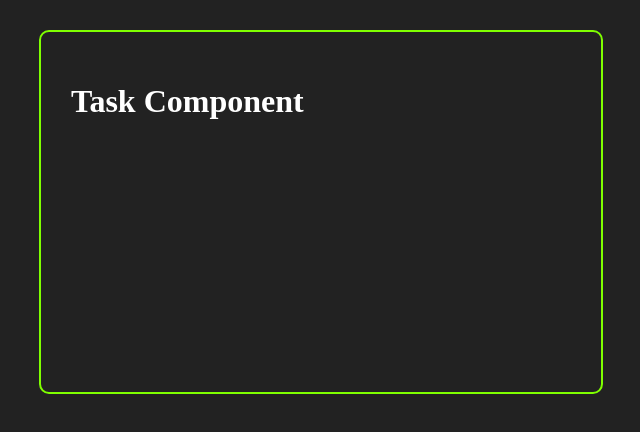
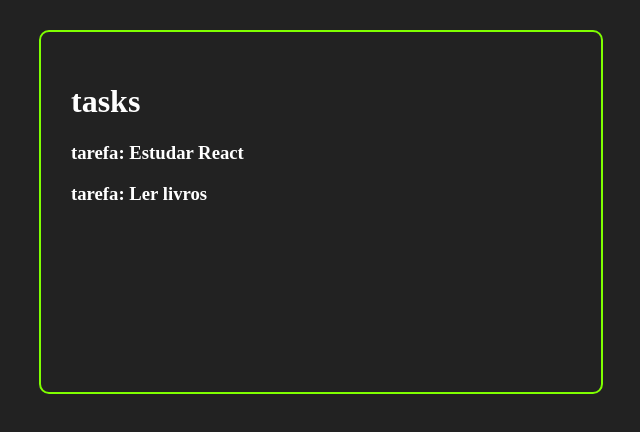
Before and after one commit to ricardodm89/my-app, a React (Create React App) app: page / in a window 1280 px wide. Shown: the top 432 px of the page, without its empty margins (319-959 px from the left). Built offline with nearby package versions, Linux system fonts and the light colour scheme.

Commit message:
Create task component

```diff
--- /dev/null
+++ b/src/components/task.js
@@ -0,0 +1,9 @@
+import React from 'react';
+
+const Task = ({ task }) => {
+  return (
+    <h3>tarefa: {task.title}</h3>
+  );
+}
+
+export default Task;
--- a/src/components/taskComponent.js
+++ b/src/components/taskComponent.js
@@ -1,8 +1,16 @@
 import React from 'react';
+import Task from './task';
 
-const TaskComponent = (props) => {
-  console.log('Tasks: ', props);
-  return <h1>Task Component</h1>
+
+const TaskComponent = ({ TaskComponent }) => {
+  console.log(TaskComponent);
+
+  return (
+    <div>
+      <h1>tasks</h1>
+      {TaskComponent.map(tarefa => <Task task={tarefa} />)}
+    </div>
+  )
 };
 
 export default TaskComponent;
--- a/src/pages/tasks/tasks.js
+++ b/src/pages/tasks/tasks.js
@@ -5,7 +5,6 @@ import TaskComponent from '../../components/taskComponent';
 const Tasks = () => {
   // const [message, setMessage] = useState('helloooo')
   const [tasks, setTasks] = useState([
-
     {
       id: '1',
       title: 'Estudar React',
@@ -15,7 +14,7 @@ const Tasks = () => {
       id: '2',
       title: 'Ler livros',
       completed: true,
-    }
+    },
   ]);
 
   return (
@@ -23,8 +22,6 @@ const Tasks = () => {
       <TaskComponent TaskComponent={tasks} />
       {/* <p>{message}</p>
       <button onClick={() => setMessage("Funcionouuu!")}>MUDAR</button> */}
-
-
     </div>
   )
 }
```
